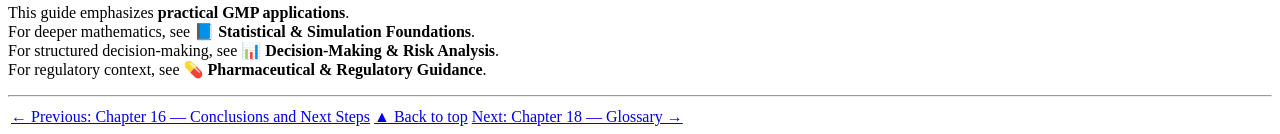
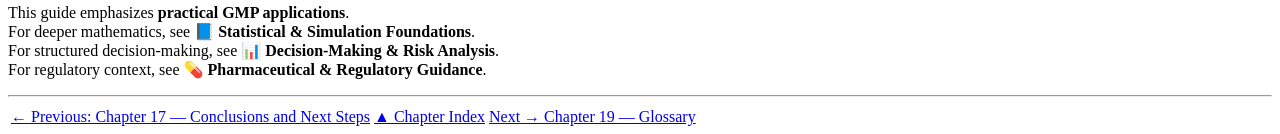
Before and after one commit to rbonfichi/monte-carlo-gmp-pharma, a Jekyll site: the page built from docs/chapters/chapter18_references.md, in a window 1280 px wide. Shown: the part 1467-1601 px from the top of the page. Built offline with Jekyll 4.4.1, drawn with Linux system fonts in a browser that asks for light colours; our own code applies the rules of GitHub Pages for plain Markdown files.

Commit message:
Update navigation links in chapter 18 references

```diff
--- a/docs/chapters/chapter18_references.md
+++ b/docs/chapters/chapter18_references.md
@@ -85,4 +85,4 @@ For regulatory context, see 💊 **Pharmaceutical & Regulatory Guidance**.
 
 ---
 
-[← Previous: Chapter 16 — Conclusions and Next Steps](chapter16_conclusions-nextsteps.md) | [▲ Back to top](../#table-of-contents) | [Next: Chapter 18 — Glossary →](chapter18_glossary.md)
+[← Previous: Chapter 17 — Conclusions and Next Steps](../chapter16_conclusions-nextsteps.md) | [▲ Chapter Index](../index.md#table-of-contents) | [Next → Chapter 19 — Glossary](../chapter18_glossary.md)
```
